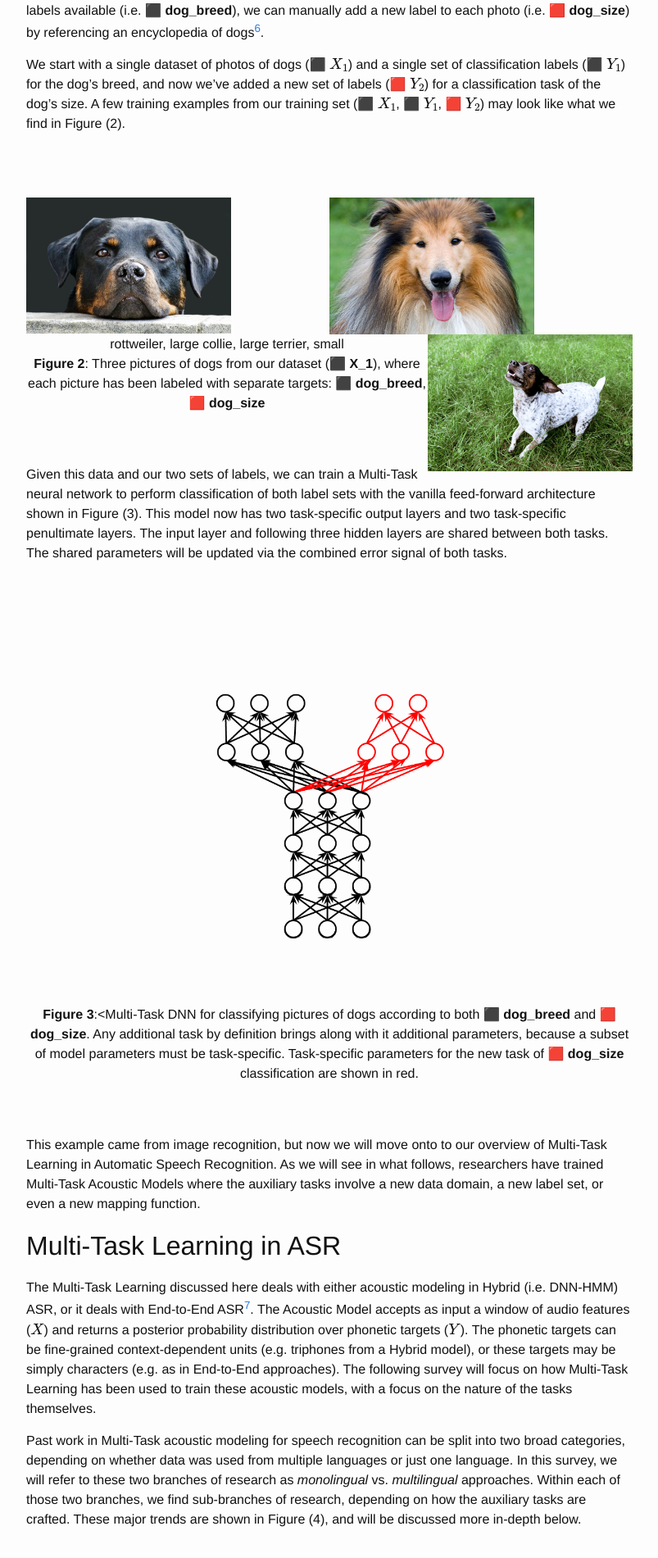
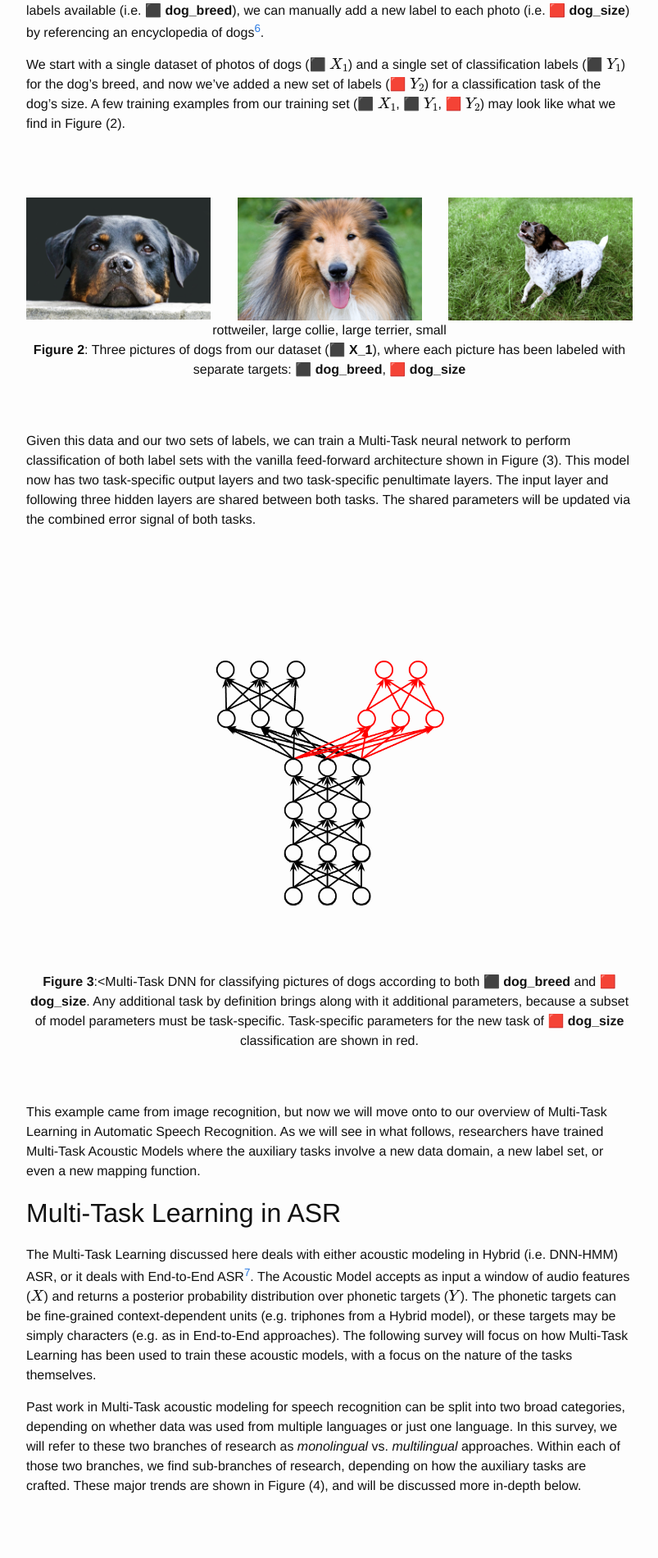
Before and after one commit to JRMeyer/jrmeyer.github.io, a Jekyll site: the page built from _posts/2020-03-21-overview-mtl-in-asr.markdown, in a window 1280 px wide. Shown: the part 3232-5133 px from the top of the page at 82% size, without its empty margins (238-1041 px from the left). Built offline with Jekyll 4.4.1, drawn with Linux system fonts in a browser that asks for light colours; formulas are drawn with MathJax 3; comment, search, counter and statistics services are not loaded.

Commit message:
img size

```diff
--- a/_posts/2020-03-21-overview-mtl-in-asr.markdown
+++ b/_posts/2020-03-21-overview-mtl-in-asr.markdown
@@ -84,9 +84,9 @@ We start with a single dataset of photos of dogs (&#x2B1B; $$X_1$$) and a single
 
 <br><br>
 <center>
-<img src="/misc/figs/rotweiler.jpg" align="left" style="width: 250px;"/>
-<img src="/misc/figs/collie.jpg" align="center" style="width: 250px;"/>
-<img src="/misc/figs/terrier.jpg" align="right" style="width: 250px;"/>
+<img src="/misc/figs/rotweiler.jpg" align="left" style="width: 225px;"/>
+<img src="/misc/figs/collie.jpg" align="center" style="width: 225px;"/>
+<img src="/misc/figs/terrier.jpg" align="right" style="width: 225px;"/>
 </center>
 <center>rottweiler, large       collie, large       terrier, small</center>
 <center><strong>Figure 2</strong>: Three pictures of dogs from our dataset (&#x2B1B; <strong>X_1</strong>), where each picture has been labeled with separate targets: &#x2B1B; <strong>dog_breed</strong>, &#x1F7E5; <strong>dog_size</strong></center>
```
